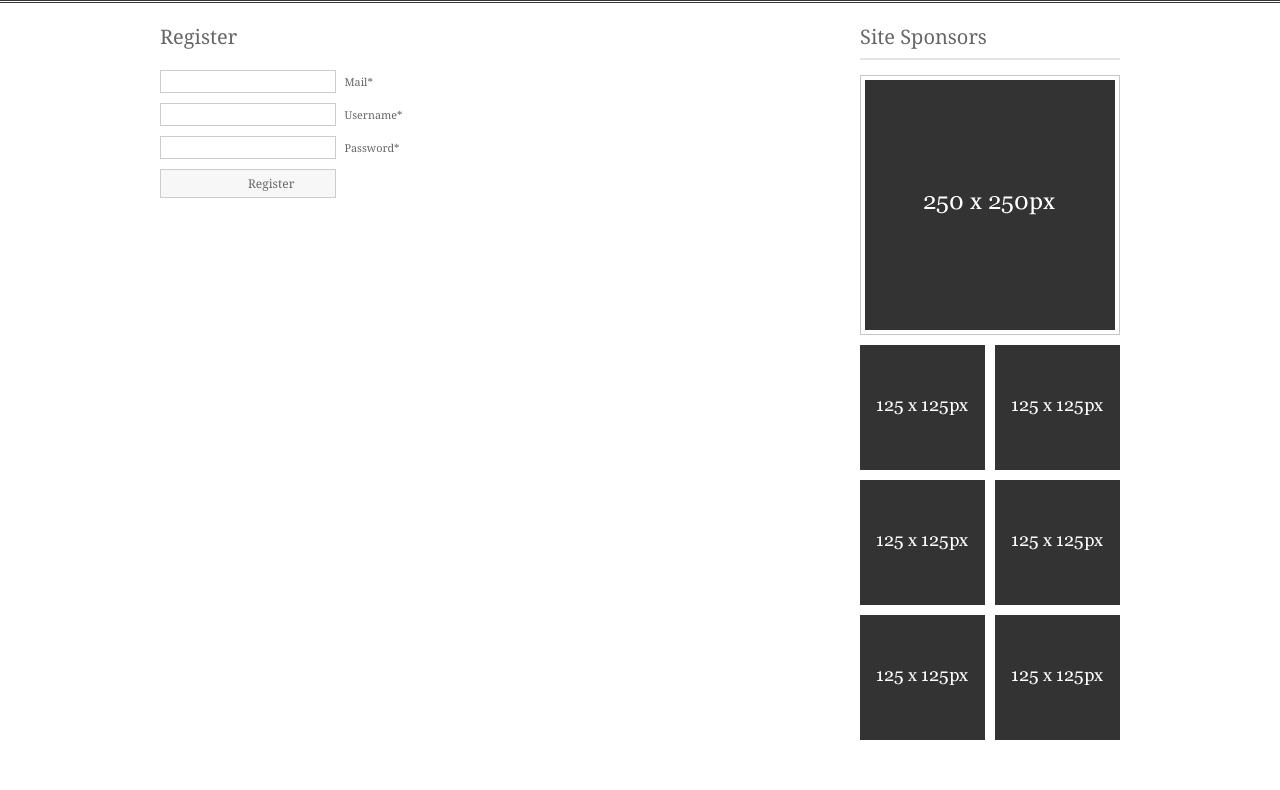
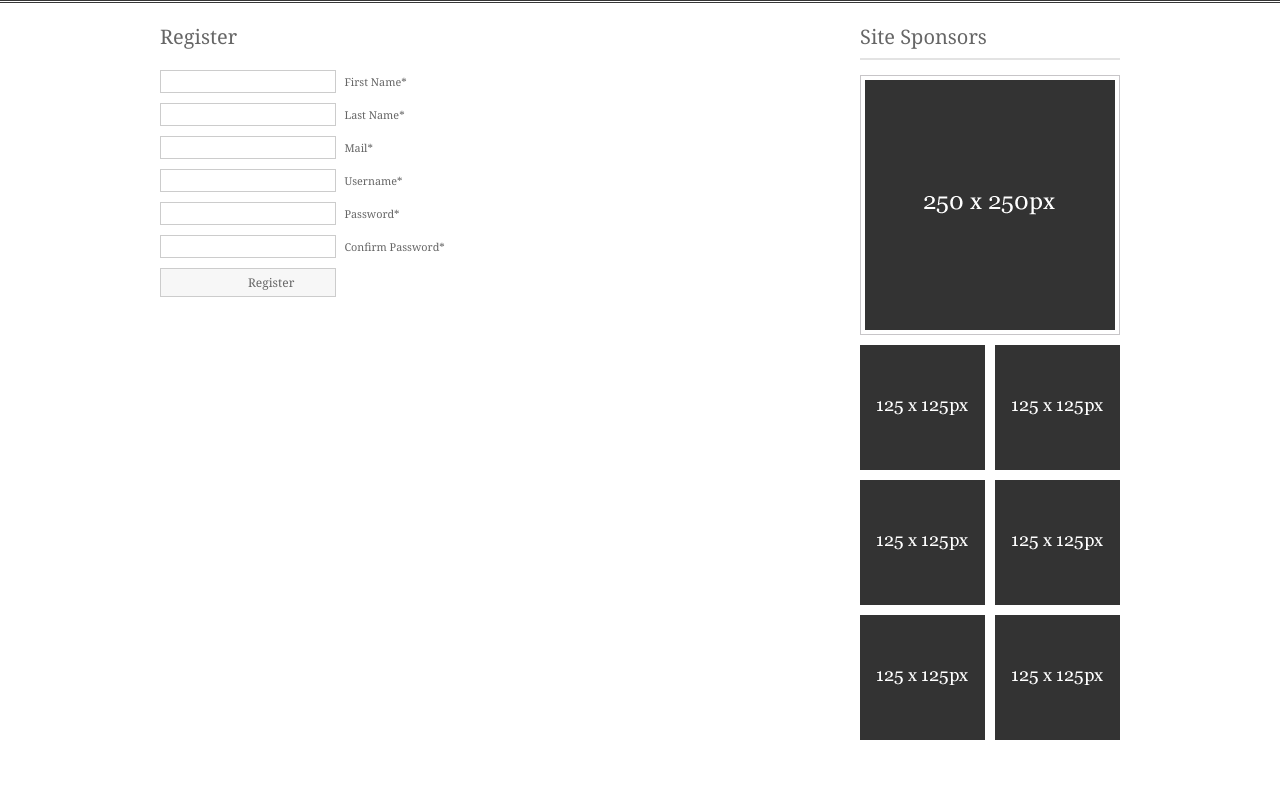
Before and after one commit to TarikFojnica/php-reference, a PHP site: page /register.php in a window 1280 px wide. Shown: the part 165-955 px from the top of the page. Run offline with PHP 8.4, Linux system fonts and the light colour scheme.

Commit message:
90% done

```diff
--- a/index.php
+++ b/index.php
@@ -31,7 +31,7 @@ if ($num > 0) { // If it ran OK, display the records.
         echo '<h2>' . $row['title'] . '</h2>';
         echo $news_body;
         echo '</div>';
-        echo '<p class="readmore"><a href="./news_item.php">Continue Reading &raquo;</a></p>';
+        echo '<p class="readmore"><a href="news_item.php?id=$row["news_id"]">Continue Reading &raquo;</a></p>';
         echo '<img src="images/demo/930x375.gif" alt="" /> </div>';
     }
 
--- a/register.php
+++ b/register.php
@@ -1,9 +1,89 @@
 <?php # Script 9.5 - register.php #2
 // This script performs an INSERT query to add a record to the users table.
+//this php code is from http://www.peachpit.com/articles/article.aspx?p=483799&seqNum=7
+if (isset($_POST['submit'])) { // Handle the form.
+
+      $message = NULL; // Create an empty new variable.
+
+      // Check for a name.
+      if (strlen($_POST['first_name']) > 0) {
+          $first_name = TRUE;
+     } else {
+         $first_name = FALSE;
+         $message .= '<p>You forgot to enter first name!</p>';
+     }
+      if (strlen($_POST['last_name']) > 0) {
+          $last_name = TRUE;
+     } else {
+         $last_name = FALSE;
+         $message .= '<p>You forgot to enter last name!</p>';
+     }
+
+     // Check for an email address.
+     if (strlen($_POST['email']) > 0) {
+         $email = TRUE;
+     } else {
+         $email = FALSE;
+         $message .= '<p>You forgot to enter your email address!</p>';
+     }
+
+     // Check for a username.
+     if (strlen($_POST['username']) > 0) {
+         $username = TRUE;
+     } else {
+         $username = FALSE;
+         $message .= '<p>You forgot to enter your user name!</p>';
+     }
+
+     // Check for a password and match against the confirmed password.
+     if (strlen($_POST['pass1']) > 0) {
+         if ($_POST['pass1'] == $_POST['pass2']) {
+             $password = TRUE;
+         } else {
+             $password = FALSE;
+             $message .= '<p>Your password did not match the confirmed password!</p>';
+         }
+     } else {
+         $password = FALSE;
+         $message .= '<p>You forgot to enter your password!</p>';
+     }
+
+     if ($first_name && $email && $username && $password && $last_name) { // If everything's okayOK.
+         // Register the user.
+        include('mysqli_connect.php');
+        $username=   $_POST['username'];
+        $password=   $_POST['pass1'];
+        $first_name= $_POST['first_name'];
+        $last_name=  $_POST['last_name'];
+        $email=      $_POST['email'];
+
+        $query = "INSERT INTO users (username, pass, first_name, last_name, email, registration_date) VALUES('".$username."', SHA1('".$password."'), '".$first_name."', '".$last_name."', '".$email."', NOW());";
+        $result = $dbc->query($query);
+
+        if ($result) {
+        echo  $dbc->affected_rows." You are registered.";
+        } else {
+        echo "An error has occurred.  The item was not added.";
+        }
+
+        $dbc->close();
+         // Send an email.
+         //header ('Location: thankyou.php');
+         exit();
+        } else {
+         $message .= '<p>Please try again.</p>';
+        }
+
+        }
+
 
 $page_title = 'Register';
 include ('./includes/header.html');
 include('./includes/top.html');
+if (isset($message)) {
+      echo '<font color="red">', $message, '</font>';
+  }
+
 ?>
 
 <!-- ####################################################################################################### -->
@@ -11,31 +91,45 @@ include('./includes/top.html');
             <div id="respond">
                 <form action="register.php" method="post">
                     <p>
+                        <input type="text" name="first_name" id="first_name"
+                               value="<?php if (isset($_POST['first_name'])) echo $_POST['first_name']; ?>" size="22" />
+                        <label for="name"><small>First Name*</small></label>
+                    </p>
+                    <p>
+                        <input type="text" name="last_name" id="last_name"
+                               value="<?php if (isset($_POST['last_name'])) echo $_POST['last_name']; ?>" size="22" />
+                        <label for="name"><small>Last Name*</small></label>
+                    </p>
+                    <p>
                         <input type="text" name="email" id="email"
                                value="<?php if (isset($_POST['email'])) echo $_POST['email']; ?>" size="22" />
                         <label for="email"><small>Mail*</small></label>
                     </p>
                     <p>
                         <input type="text" name="username" id="username"
-                               value="" size="22" />
+                               value="<?php if (isset($_POST['username'])) echo $_POST['username']; ?>" size="22" />
                         <label for="name"><small>Username*</small></label>
                     </p>
                     <p>
-                        <input type="password" name="pass" id="pass1"
-                               value="" size="22" />
+                        <input type="password" name="pass1" id="pass1"
+                               value="<?php if (isset($_POST['pass1'])) echo $_POST['pass1']; ?>" size="22" />
                         <label for="name"><small>Password*</small></label>
                     </p>
-
+                    <p>
+                        <input type="password" name="pass2" id="pass2"
+                               value="<?php if (isset($_POST['pass2'])) echo $_POST['pass2']; ?>" size="22" />
+                        <label for="name"><small>Confirm Password*</small></label>
+                    </p>
                     <p>
                         <input name="submit" type="submit" id="submit" value="Register" />
                     </p>
                 </form>
             </div>
 <!-- ####################################################################################################### -->
+<?php
 
 
 
-<?php
 include('./includes/bottom.html');
 include('./includes/footer.html');
 ?>
```
Also changed, not shown: news_item.php (+37 -6 lines).
